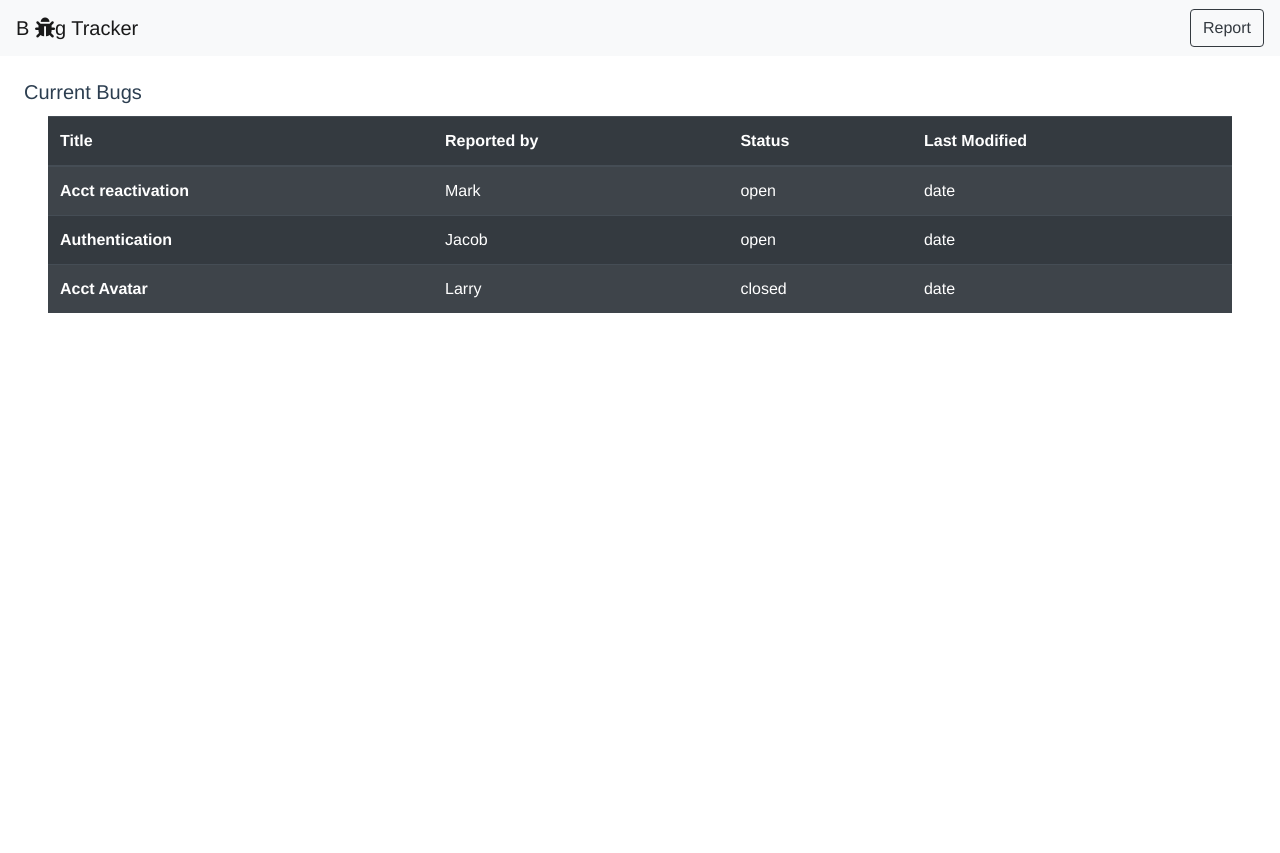
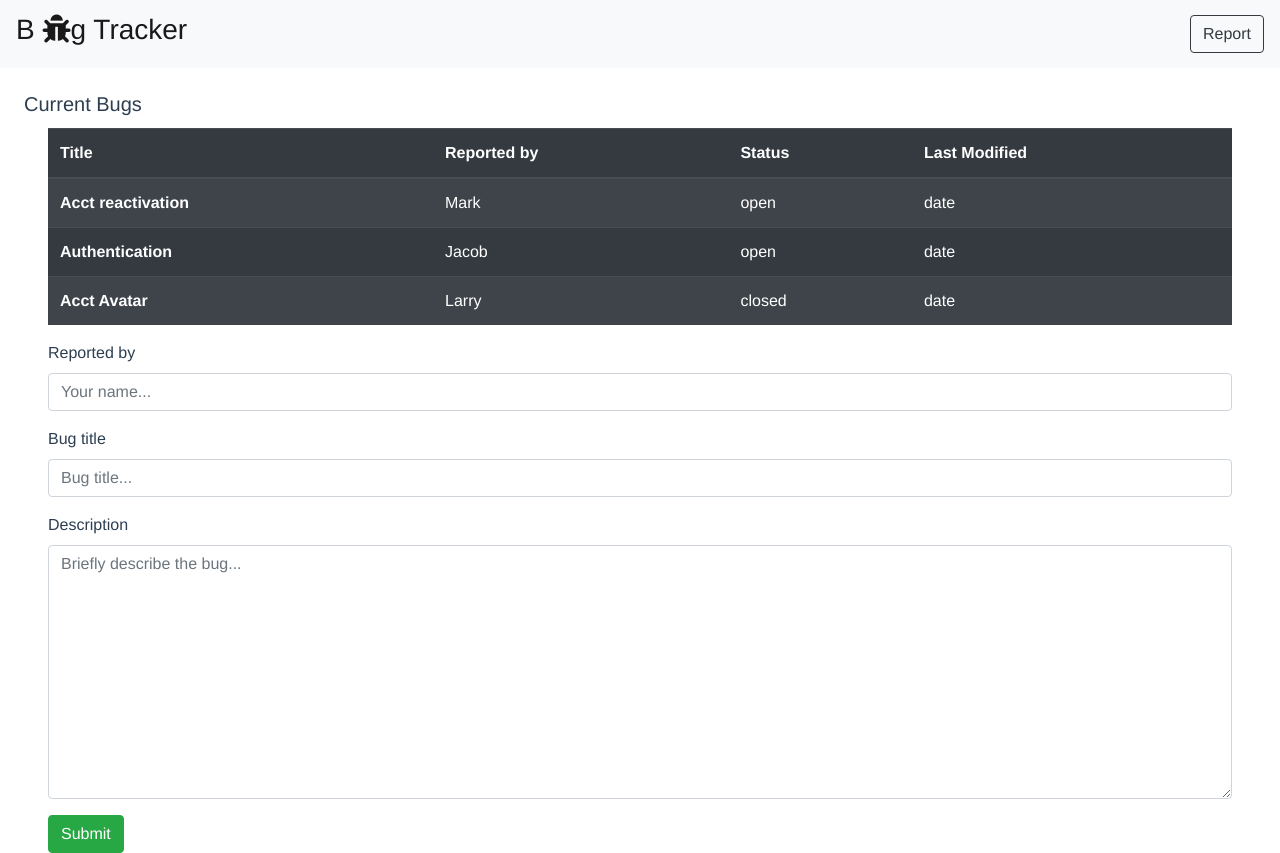
Before and after one commit to ricejl/bug-logger, a Vue app in the folder client/: page /#/ in a window 1280 px wide. Before the commit the page ends 800 px from the top, so only its background shows below. Built offline with nearby package versions, Linux system fonts and the light colour scheme.

Commit message:
add bug, fail at modal component, start action fns

```diff
--- /dev/null
+++ b/client/src/components/BugModal.vue
@@ -0,0 +1,39 @@
+<template>
+  <div
+    class="modal fade"
+    :id="id"
+    tabindex="-1"
+    role="dialog"
+    aria-labelledby="bugModal"
+    aria-hidden="true"
+  >
+    <div class="modal-dialog modal-dialog-centered" role="document">
+      <div class="modal-content">
+        <div class="modal-header">
+          <h5 class="modal-title" id="title">Modal title</h5>
+          <button type="button" class="close" data-dismiss="modal" aria-label="Close">
+            <span aria-hidden="true">&times;</span>
+          </button>
+        </div>
+        <div class="modal-body">...</div>
+        <div class="modal-footer">
+          <button type="button" class="btn btn-secondary" data-dismiss="modal">Close</button>
+          <button type="button" class="btn btn-primary">Save changes</button>
+        </div>
+      </div>
+    </div>
+  </div>
+</template>
+
+<script>
+export default {
+  name: "BugModal",
+  data() {
+    return {};
+  },
+  props: ["id"]
+};
+</script>
+
+<style>
+</style>
--- a/client/src/store/index.js
+++ b/client/src/store/index.js
@@ -1,15 +1,45 @@
-import Vue from 'vue'
-import Vuex from 'vuex'
+import Vue from "vue";
+import Vuex, { Store } from "vuex";
+import axios from "axios";
 
-Vue.use(Vuex)
+Vue.use(Vuex);
+
+let _sandbox = axios.create({ baseURL: "//localhost:3000/api", timeout: 3000 });
 
 export default new Vuex.Store({
   state: {
+    bugs: []
   },
   mutations: {
+    addBug(state, bug) {
+      state.bugs.push(bug);
+    }
   },
   actions: {
+    async getBugs({ commit, dispatch }) {
+      let res = await _sandbox.get("bugs");
+      commit("setAllBugs", res.data);
+    },
+
+    async getBugById({ commit, dispatch }, id) {
+      let res = await _sandbox.get("bugs/" + id);
+      commit("setActiveBug", res.data);
+    },
+
+    async addBug({ commit, dispatch }, bug) {
+      let res = await _sandbox.post("bugs", bug);
+      commit("addBug", res.data);
+    },
+
+    async editBug({ commit, dispatch }, id) {
+      let res = await _sandbox.put("bugs/" + id);
+      commit("editBug", res.data);
+    },
+
+    async deleteBug({ commit, dispatch }, id) {
+      let res = await _sandbox.delete("bugs/" + id);
+      dispatch("getBugs");
+    }
   },
-  modules: {
-  }
-})
+  modules: {}
+});
--- a/client/src/views/Home.vue
+++ b/client/src/views/Home.vue
@@ -4,15 +4,19 @@
       <div class="col p-0">
         <nav class="navbar navbar-light bg-light">
           <a class="navbar-brand" href="#">
-            B
-            <i class="fas fa-bug"></i>g Tracker
+            <h3>
+              B
+              <i class="fas fa-bug"></i>g Tracker
+            </h3>
           </a>
           <button
+            type="button"
             class="btn btn-outline-dark my-2 my-sm-0"
             data-toggle="modal"
-            data-target="#reportBug"
+            data-target="#bugModal"
           >Report</button>
         </nav>
+        <bug-modal id="bugModal"></bug-modal>
       </div>
     </div>
     <div class="row">
@@ -53,16 +57,82 @@
             </tr>
           </tbody>
         </table>
+        <form @submit.prevent="addBug" class="text-left">
+          <div class="form-group">
+            <label for="reportedBy">Reported by</label>
+            <input
+              type="text"
+              v-model="newBug.reportedBy"
+              id="reportedBy"
+              class="form-control"
+              placeholder="Your name..."
+              required
+            />
+          </div>
+          <div class="form-group">
+            <label for="title">Bug title</label>
+            <input
+              type="text"
+              v-model="newBug.title"
+              id="title"
+              class="form-control"
+              placeholder="Bug title..."
+              required
+            />
+          </div>
+
+          <div class="form-group">
+            <label for="description">Description</label>
+            <textarea
+              name="description"
+              v-model="newBug.description"
+              id="description"
+              class="form-control"
+              cols="1"
+              rows="10"
+              placeholder="Briefly describe the bug..."
+              required
+            ></textarea>
+          </div>
+
+          <button class="btn btn-success" type="submit">Submit</button>
+        </form>
       </div>
     </div>
   </div>
 </template>
 
 <script>
+import BugModal from "../components/BugModal";
 // @ is an alias to /src
 
 export default {
   name: "home",
-  components: {}
+  data() {
+    return {
+      newBug: {
+        reportedBy: "",
+        title: "",
+        description: "",
+        closed: false
+      }
+    };
+  },
+  components: {
+    BugModal
+  },
+  methods: {
+    addBug() {
+      let bug = { ...this.newBug };
+      this.$store.dispatch("addBug", bug);
+      this.newBug = {
+        reportedBy: "",
+        title: "",
+        description: "",
+        closed: false
+        //TODO need to reset closed to false when this was not on form input?
+      };
+    }
+  }
 };
 </script>
```
